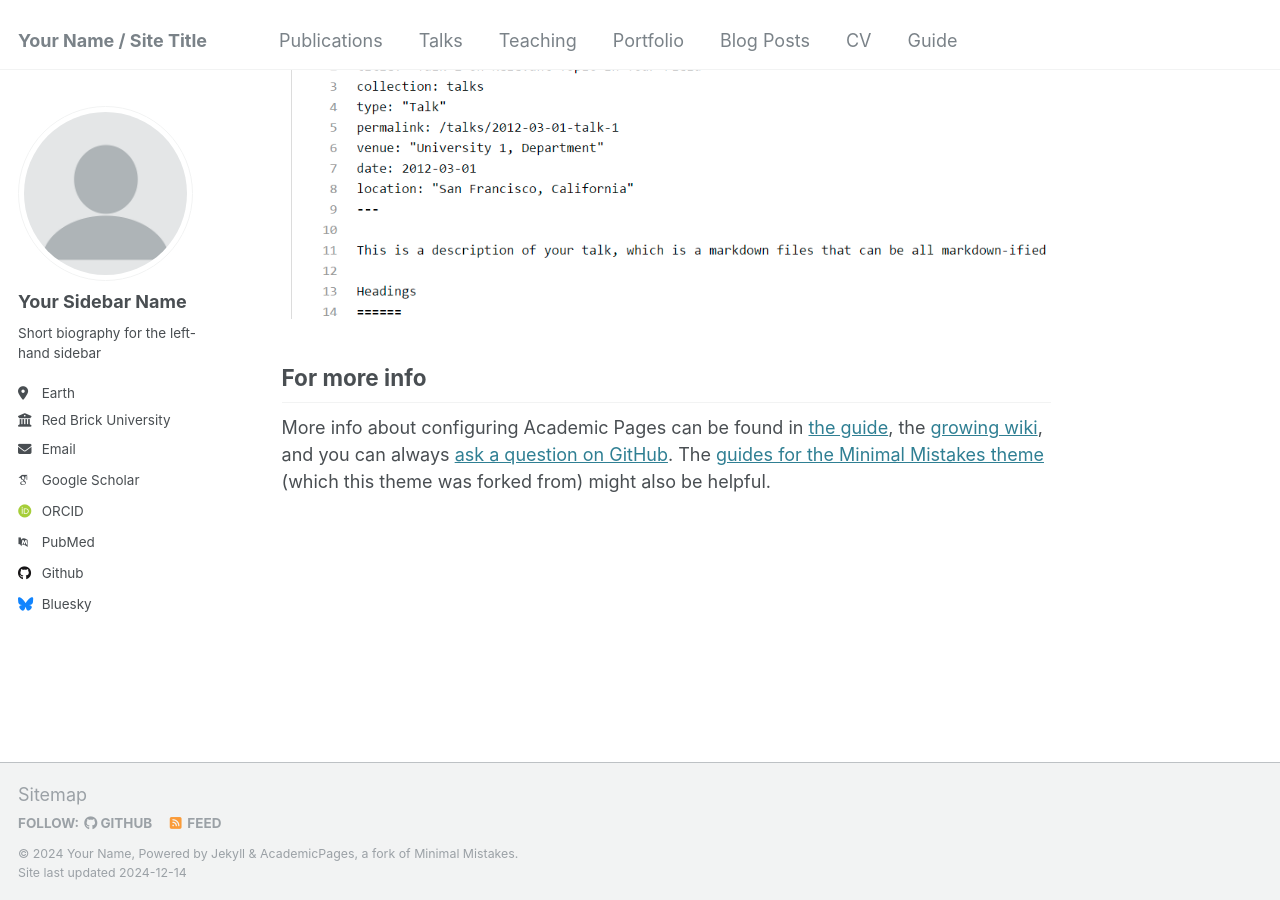
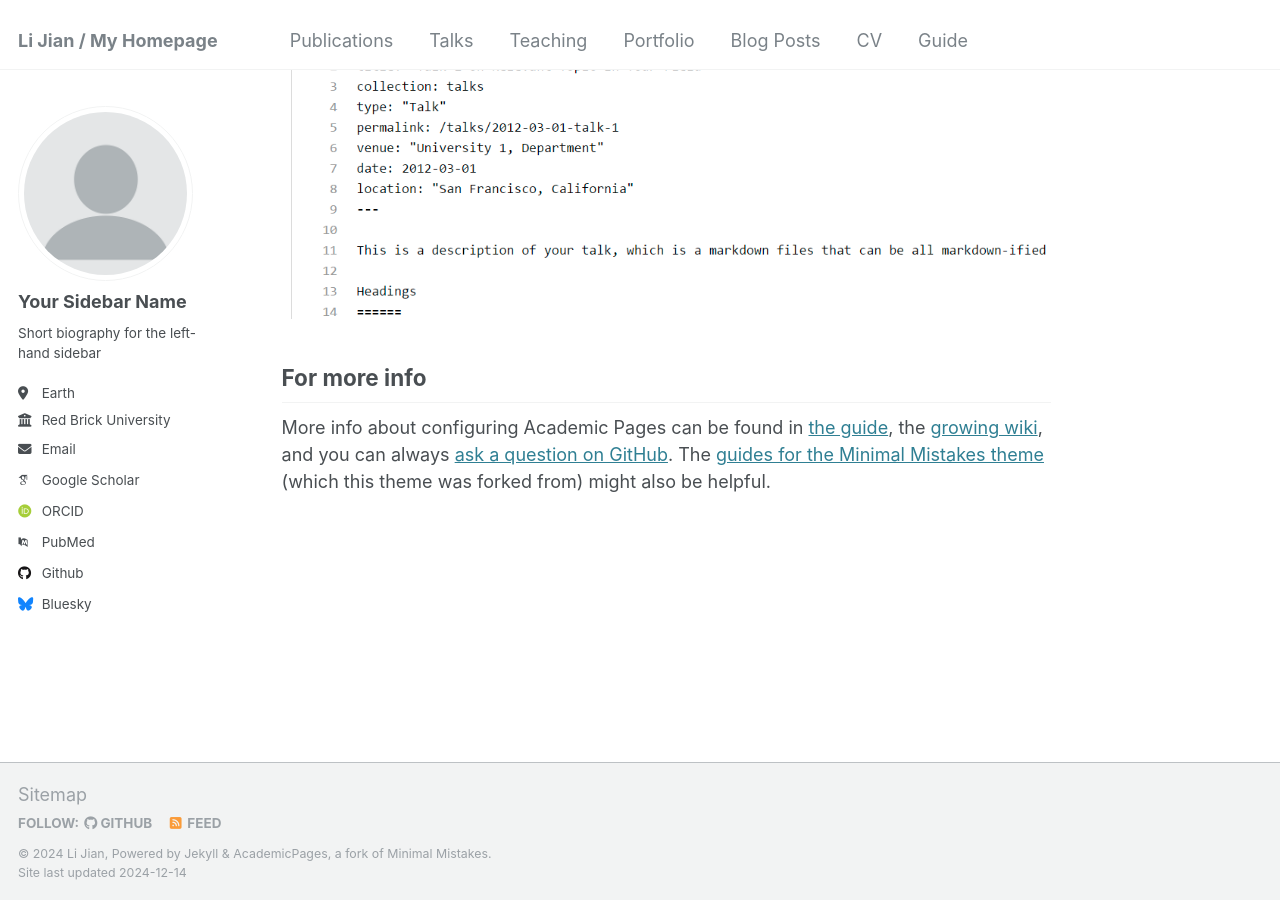
Before and after one commit to lijianphy/lijianphy.github.io, a Jekyll site: the page built from _pages/about.md, in a window 1280 px wide and 900 px high, scrolled down 2643 px. Built offline with Jekyll 4.4.1, drawn with Linux system fonts in a browser that asks for light colours; some web fonts are replaced.

Commit message:
Update site configuration and author details

```diff
--- a/_config.yml
+++ b/_config.yml
@@ -8,13 +8,13 @@
 
 # Basic Site Settings
 locale                   : "en-US"
-title                    : "Your Name / Site Title"
+title                    : "Li Jian / My Homepage"
 title_separator          : "-"
-name                     : &name "Your Name"
+name                     : &name "Li Jian"
 description              : &description "personal description"
-url                      : https://academicpages.github.io # the base hostname & protocol for your site e.g. "https://[your GitHub username].github.io"
+url                      : https://lijianphy.xyz # the base hostname & protocol for your site e.g. "https://[your GitHub username].github.io"
 baseurl                  : "" # the subpath of your site, e.g. "/blog"
-repository               : "academicpages/academicpages.github.io"
+repository               : "lijianphy/lijianphy.github.io"
 
 # Site Author - The following control what appear as part of the author content on the side bar.
 #               If a field is blank the icon and link will not appear, otherwise it will be shown.
--- a/_data/authors.yml
+++ b/_data/authors.yml
@@ -1,9 +1,9 @@
 # Authors
 
 Name Name:
-  name        : "Name Name"
-  uri         : "http://name.com"
-  email       : "name@name.com"
+  name        : "Li Jian"
+  uri         : "https://lijianphy.xyz"
+  email       : "lijianalpha@gmail.com"
   bio         : "This is the first name."
   avatar      : "bio-photo-2.jpg"
   twitter     : "name"
```
